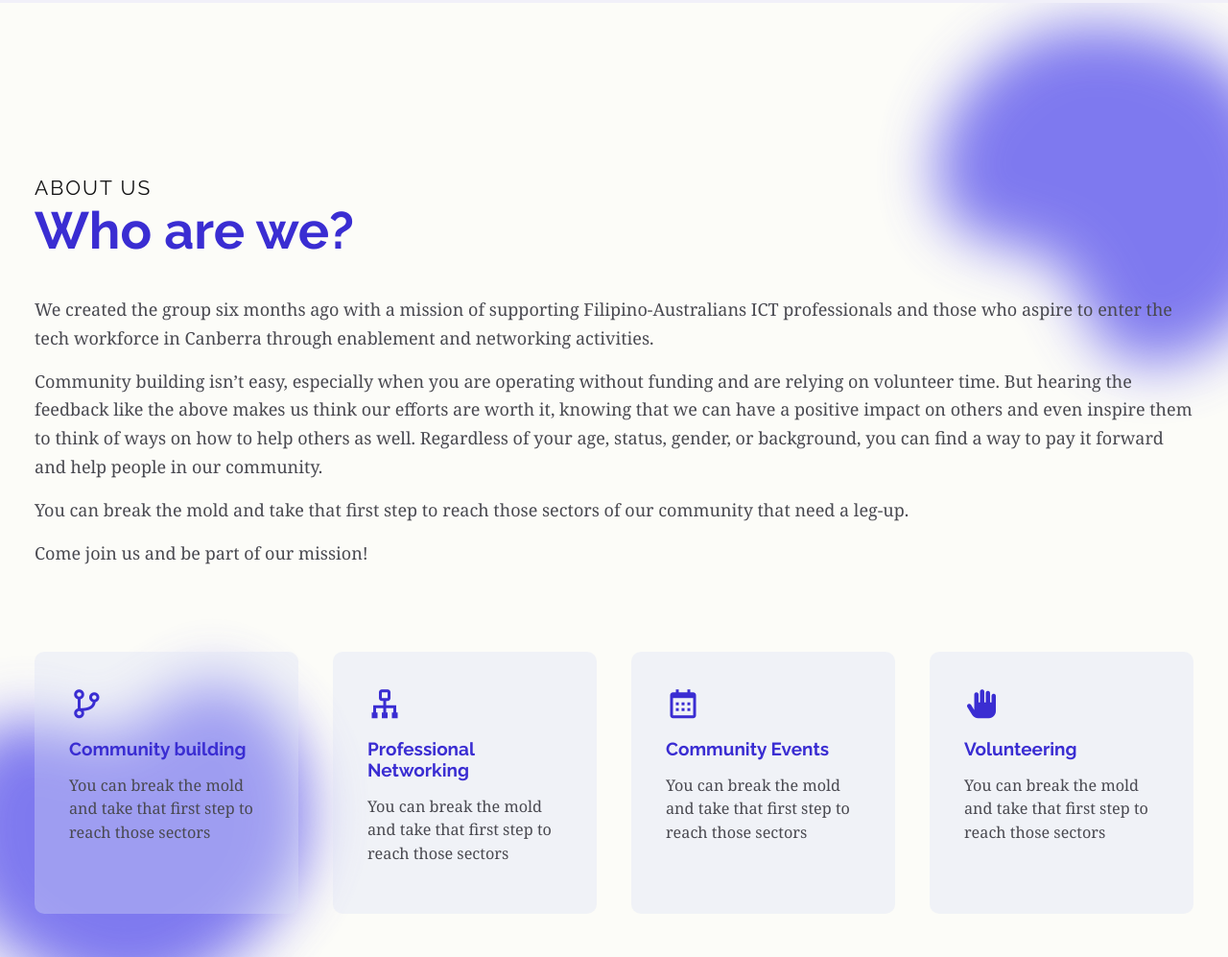
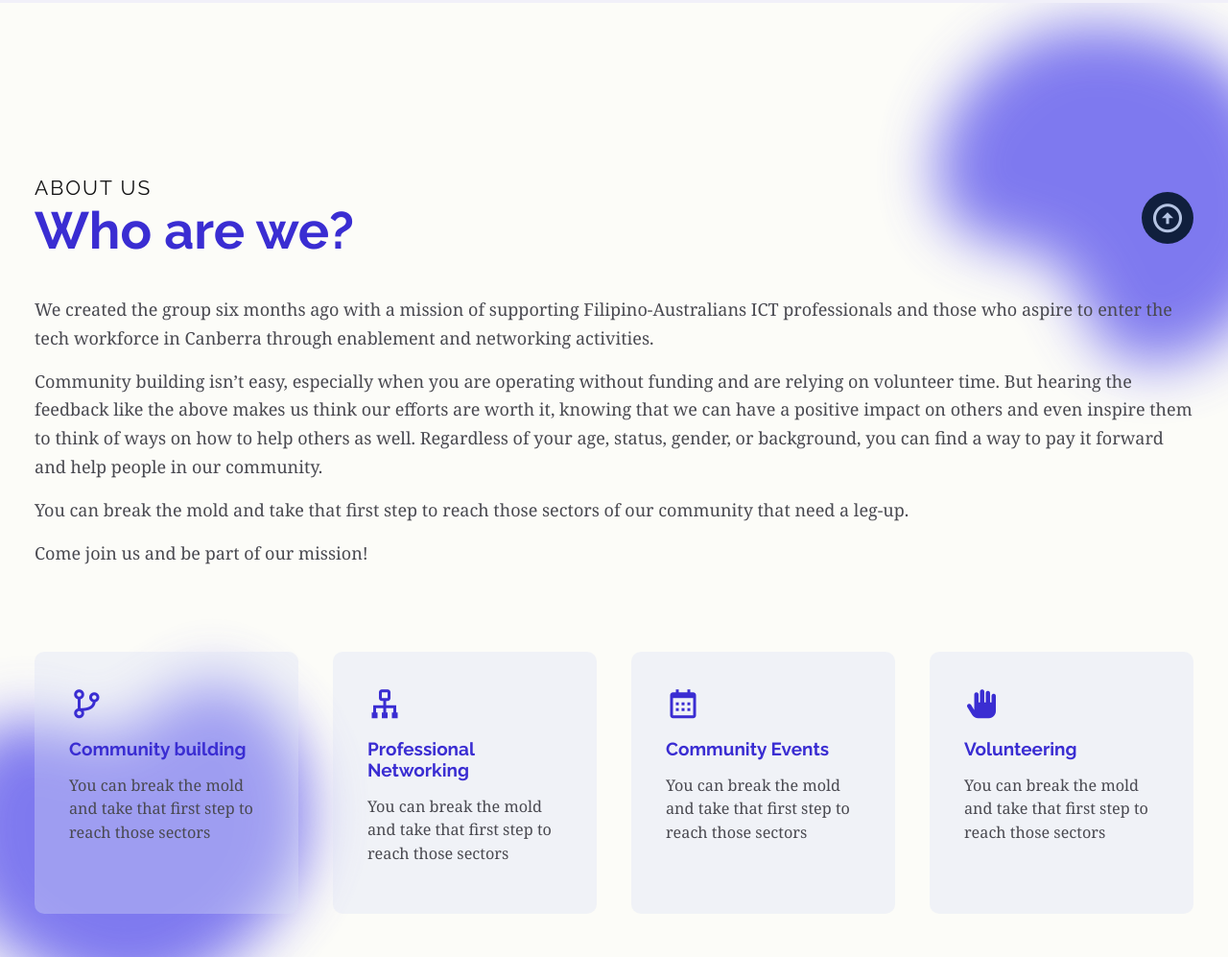
Before and after one commit to GovHack-FTCC/ftcc, a website built with Parcel: page index.html in a window 1280 px wide. Shown: the part 726-1723 px from the top of the page at 96% size. Built offline with nearby package versions, Linux system fonts and the light colour scheme.

Commit message:
back to top

```diff
--- a/index.html
+++ b/index.html
@@ -298,5 +298,9 @@
     </div>
   </footer>
 
+  <div class="back-to-top">
+    <a href="#"><i class='bx bx-up-arrow-circle'></i></a>
+  </div>
+
 </body>
 </html>
--- a/script.js
+++ b/script.js
@@ -1,11 +1,17 @@
 const downButton = document.querySelector('header .button');
 const header = document.querySelector('header');
 const headerBtn = document.querySelector('header');
+const backToTop = document.querySelector('.back-to-top');
 
 window.addEventListener('scroll', (e) => {
   const scrollHeight = window.scrollY;
-  if (scrollHeight > 0) {
+  if (scrollHeight > 150) {
     header.classList.add('folded');
+  }
+  if (scrollHeight > 600) {
+    document.body.classList.add('scrolling');
+  } else {
+    document.body.classList.remove('scrolling');
   }
 });
 
--- a/style.css
+++ b/style.css
@@ -838,3 +838,42 @@ footer h4 {
 .menu.menu-horizontal {
   flex-direction: row;
 }
+
+/* back to top */
+
+.back-to-top {
+  position: fixed;
+  bottom: -10rem;
+  right: 2rem;
+  font-size: 2rem;
+  display: flex;
+  justify-content: center;
+  align-items: center;
+  padding: .5rem;
+  color: var(--clr-primary-light);
+  background-color: var(--clr-primary-dark);
+  width: 3rem;
+  height: 3rem;
+  border-radius: 10rem;
+  padding-bottom: 5px;
+  cursor: pointer;
+  transition: 300ms;
+}
+
+.back-to-top:hover {
+  background-color: var(--clr-primary);
+}
+
+.back-to-top a {
+  color: var(--clr-primary-lighter);
+}
+
+.back-to-top:hover a{
+  color: var(--clr-white);
+}
+
+
+.scrolling .back-to-top {
+  bottom: 2rem;
+  transition: 300ms;
+}
```
